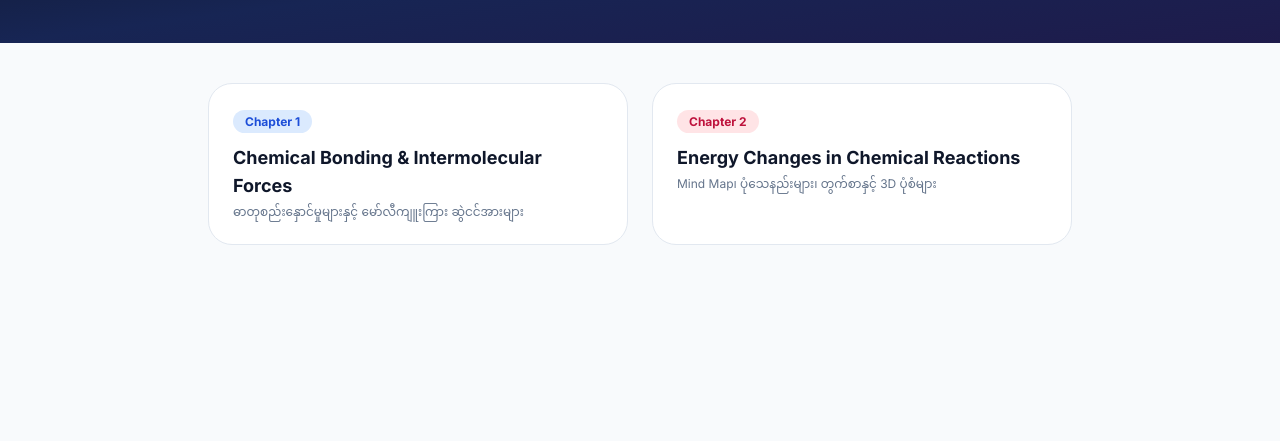
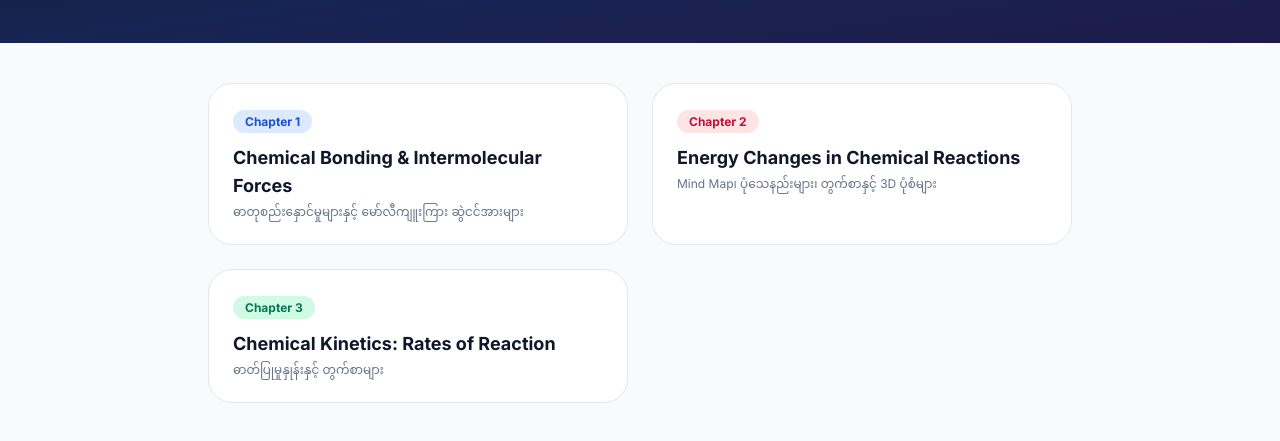
Before and after one commit to berrycran976-star/Grade-12-chem-chapter-1to8-summary-, a plain HTML site: page index.html in a window 1280 px wide. Shown: the part 125-566 px from the top of the page. Drawn offline with nearby package versions, Linux system fonts and the light colour scheme.

Commit message:
Add Chapter 3 card to index.html

```diff
--- a/index.html
+++ b/index.html
@@ -26,6 +26,13 @@
             <h2 class="mt-3 text-lg font-bold text-slate-900">Energy Changes in Chemical Reactions</h2>
             <p class="mt-1 text-xs text-slate-500">Mind Map၊ ပုံသေနည်းများ၊ တွက်စာနှင့် 3D ပုံစံများ</p>
         </a>
+                <!-- Chapter 3 Card -->
+        <a href="chapter3.html" class="block p-6 bg-white rounded-3xl border border-slate-200 hover:border-emerald-500 hover:shadow-md transition">
+            <span class="px-3 py-1 rounded-full text-xs font-bold bg-emerald-100 text-emerald-700">Chapter 3</span>
+            <h2 class="mt-3 text-lg font-bold text-slate-900">Chemical Kinetics: Rates of Reaction</h2>
+            <p class="mt-1 text-xs text-slate-500">ဓာတ်ပြုမှုနှုန်းနှင့် တွက်စာများ</p>
+        </a>
+
     </main>
 </body>
 </html>
```
